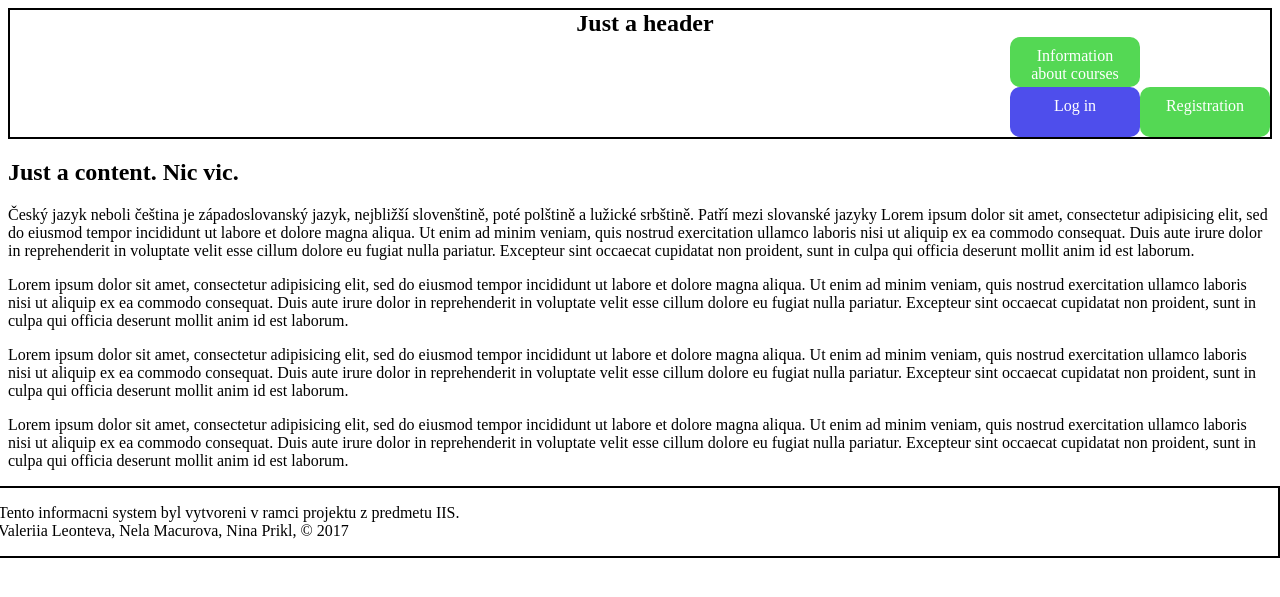
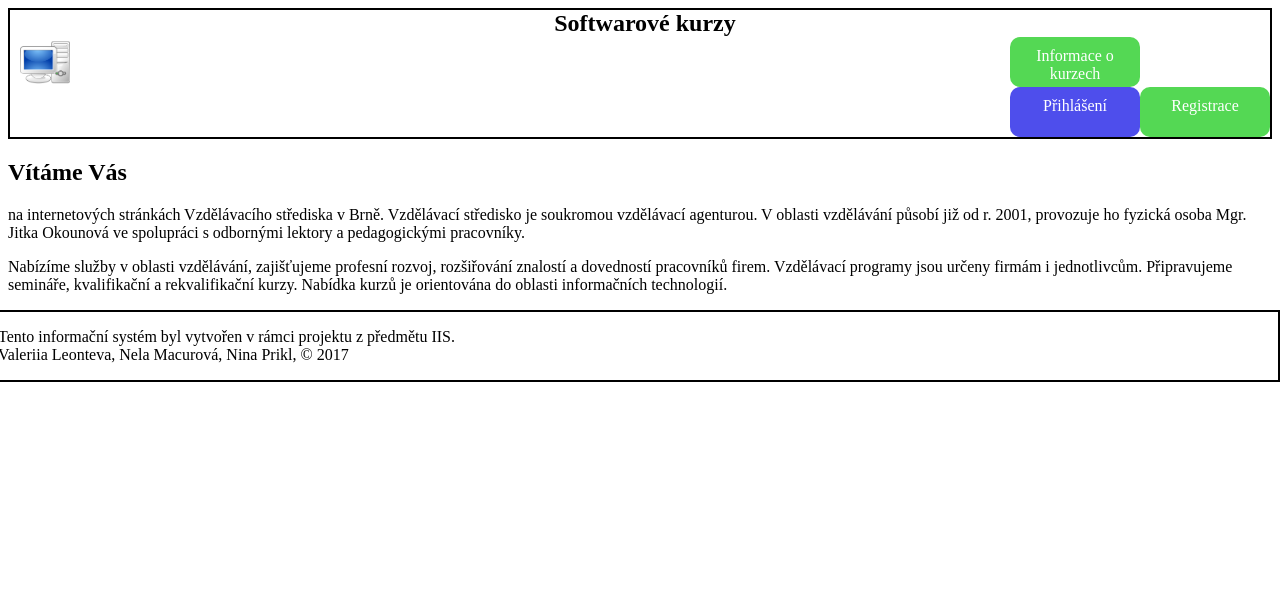
Before and after one commit to SKdiash/IIS, a PHP site: page / in a window 1280 px wide. Shown: the top 597 px of the page. Run offline with PHP 8.4, Linux system fonts and the light colour scheme; some libraries are stand-ins or nearby versions.

Commit message:
čeština, malé změny na hlavní straně

```diff
--- a/footer.php
+++ b/footer.php
@@ -6,8 +6,8 @@
 
 
 <div id="footer">
-    <p> Tento informacni system byl vytvoreni v ramci projektu z predmetu IIS. <br>
-     Valeriia Leonteva, Nela Macurova, Nina Prikl, &copy; 2017</p>
+    <p> Tento informační systém byl vytvořen v rámci projektu z předmětu IIS. <br>
+     Valeriia Leonteva, Nela Macurová, Nina Prikl, &copy; 2017</p>
 </div>
 
 </body>
--- a/header.php
+++ b/header.php
@@ -80,9 +80,9 @@ ini_set("default_charset", "UTF-8");
 <body>
 
 <div id="header">
-    <h2>Just a header</h2>
 
-
+    <h2>Softwarové kurzy</h2>
+    <a href="index.php"><img src="pc.png" href="index.php" width="50" height="50" alt="pc"></a>
 
     <div id="auth_block">
             <div id="main">
@@ -95,15 +95,15 @@ ini_set("default_charset", "UTF-8");
     ?>
 
             <div id="link_info">
-                <a href="main_course_info.php">Information about courses</a>
+                <a href="kurs_info.php">Informace o kurzech</a>
             </div>
 
             <div id="link_register">
-                <a href="form_register.php">Registration</a>
+                <a href="form_register.php">Registrace</a>
             </div>
 
             <div id="link_auth">
-                <a href="form_auth.php">Log in</a>
+                <a href="form_auth.php">Přihlášení</a>
             </div>
     <?php
         }else{
@@ -113,7 +113,7 @@ ini_set("default_charset", "UTF-8");
                 <a href="person_area.php">Person area</a>
             </div>
             <div id="link_logout">
-                <a href="logout.php">Exit</a>
+                <a href="logout.php">Odhlášení</a>
             </div>
     <?php
         }
--- a/index.php
+++ b/index.php
@@ -9,35 +9,9 @@
 ?>
 
 <div id="content">
-    <h2>Just a content. Nic vic.</h2>
-    <p>
-    Český jazyk neboli čeština je západoslovanský jazyk, nejbližší slovenštině, poté polštině a lužické srbštině.
-    Patří mezi slovanské jazyky
-
-    Lorem ipsum dolor sit amet, consectetur adipisicing elit, sed do eiusmod
-    tempor incididunt ut labore et dolore magna aliqua. Ut enim ad minim veniam,
-    quis nostrud exercitation ullamco laboris nisi ut aliquip ex ea commodo
-    consequat. Duis aute irure dolor in reprehenderit in voluptate velit esse
-    cillum dolore eu fugiat nulla pariatur. Excepteur sint occaecat cupidatat non
-    proident, sunt in culpa qui officia deserunt mollit anim id est laborum.</p>
-    <p>Lorem ipsum dolor sit amet, consectetur adipisicing elit, sed do eiusmod
-    tempor incididunt ut labore et dolore magna aliqua. Ut enim ad minim veniam,
-    quis nostrud exercitation ullamco laboris nisi ut aliquip ex ea commodo
-    consequat. Duis aute irure dolor in reprehenderit in voluptate velit esse
-    cillum dolore eu fugiat nulla pariatur. Excepteur sint occaecat cupidatat non
-    proident, sunt in culpa qui officia deserunt mollit anim id est laborum.</p>
-    <p>Lorem ipsum dolor sit amet, consectetur adipisicing elit, sed do eiusmod
-    tempor incididunt ut labore et dolore magna aliqua. Ut enim ad minim veniam,
-    quis nostrud exercitation ullamco laboris nisi ut aliquip ex ea commodo
-    consequat. Duis aute irure dolor in reprehenderit in voluptate velit esse
-    cillum dolore eu fugiat nulla pariatur. Excepteur sint occaecat cupidatat non
-    proident, sunt in culpa qui officia deserunt mollit anim id est laborum.</p>
-    <p>Lorem ipsum dolor sit amet, consectetur adipisicing elit, sed do eiusmod
-    tempor incididunt ut labore et dolore magna aliqua. Ut enim ad minim veniam,
-    quis nostrud exercitation ullamco laboris nisi ut aliquip ex ea commodo
-    consequat. Duis aute irure dolor in reprehenderit in voluptate velit esse
-    cillum dolore eu fugiat nulla pariatur. Excepteur sint occaecat cupidatat non
-    proident, sunt in culpa qui officia deserunt mollit anim id est laborum.</p>
+    <h2>Vítáme Vás</h2>
+    <p>na internetových stránkách Vzdělávacího střediska v Brně. Vzdělávací středisko je soukromou vzdělávací agenturou. V oblasti vzdělávání působí již od r. 2001, provozuje ho fyzická osoba Mgr. Jitka Okounová ve spolupráci s odbornými lektory a pedagogickými pracovníky.</p>
+ <p>Nabízíme služby v oblasti vzdělávání, zajišťujeme profesní rozvoj, rozšiřování znalostí a dovedností pracovníků firem. Vzdělávací programy jsou určeny firmám i jednotlivcům. Připravujeme semináře, kvalifikační a rekvalifikační kurzy. Nabídka kurzů je orientována do oblasti informačních technologií.</p>
 </div>
 
 <?php
```
Also changed, not shown: pc.png (added).
